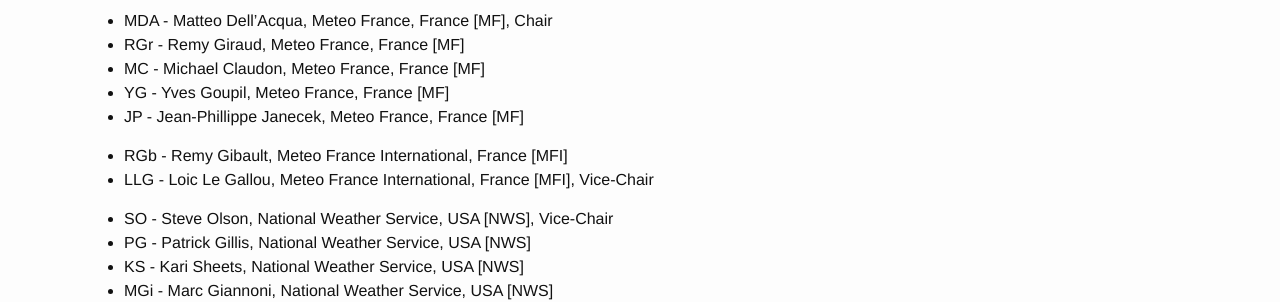
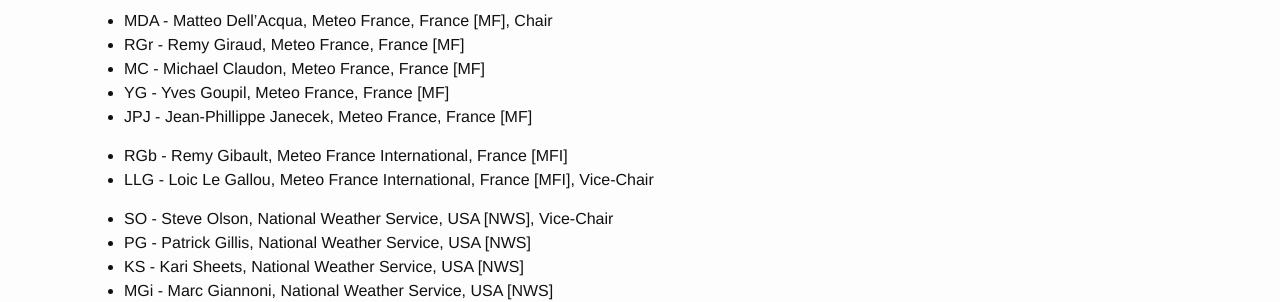
Before and after one commit to OpenWIS/openwis-documentation, a Jekyll site: the page built from _posts/2000-01-01-OpenWIS-Technical-Committee-201X-MMM.md, in a window 1280 px wide. Shown: the part 1244-1546 px from the top of the page. Built offline with Jekyll 4.4.1, drawn with Linux system fonts in a browser that asks for light colours.

Commit message:
Update 2000-01-01-OpenWIS-Technical-Committee-201X-MMM.md

```diff
--- a/_posts/2000-01-01-OpenWIS-Technical-Committee-201X-MMM.md
+++ b/_posts/2000-01-01-OpenWIS-Technical-Committee-201X-MMM.md
@@ -57,7 +57,7 @@
 - RGr - Remy Giraud, Meteo France, France [MF]
 - MC - Michael Claudon, Meteo France, France [MF]
 - YG - Yves Goupil, Meteo France, France [MF]
-- JP - Jean-Phillippe Janecek, Meteo France, France [MF]
+- JPJ - Jean-Phillippe Janecek, Meteo France, France [MF]
 
 - RGb - Remy Gibault, Meteo France International, France [MFI]
 - LLG - Loic Le Gallou, Meteo France International, France [MFI], Vice-Chair
```
